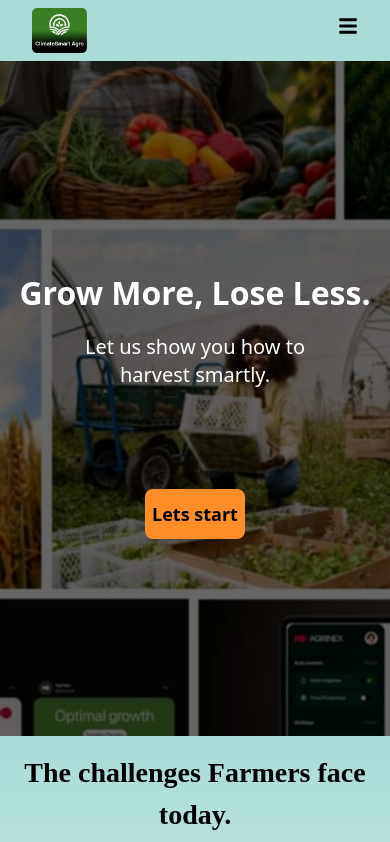
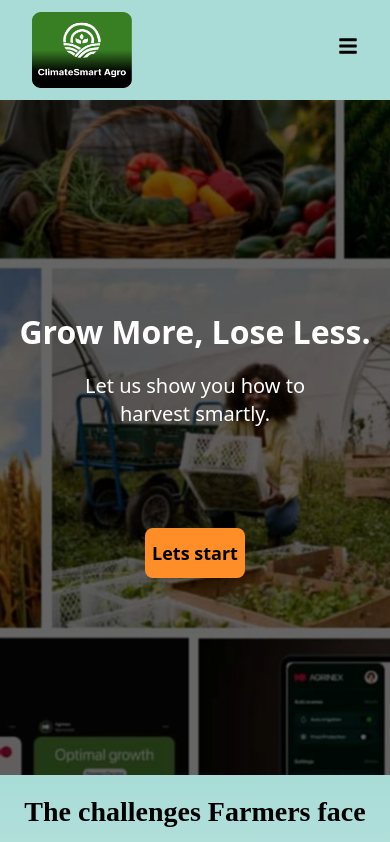
Before and after one commit to meedaah19/agro-smart-climate, a React (Vite) app: page / in a window 390 px wide. Shown: the top 842 px of the page. Built offline with nearby package versions, Linux system fonts and the light colour scheme.

Commit message:
restructure navbar

```diff
--- a/src/components/Root/Navbar.jsx
+++ b/src/components/Root/Navbar.jsx
@@ -18,16 +18,16 @@ function Navbar(){
     return(
         <nav className="transition-all duration-200">
             <div
-            className="bg-[#A9DCD7] px-8 flex justify-between relative z-50  mx-auto lg:pr-[160px] lg:pl-[160px]  lg:h-[87px] pt-[8px] pb-[8px] item-center">
+            className="bg-[#A9DCD7] px-8 flex justify-between relative z-50  mx-auto lg:pr-[160px] lg:pl-[160px] h-[100px]  lg:h-[87px] lg:pt-[8px] lg:pb-[8px]  item-center">
                  <img
                  src={img1}
                  alt="logo"
-                 className="h-[45px] lg:h-[70px]" />
+                 className="h-25 py-3 lg:py-0 lg:h-[70px]  w-25" />
 
                     <div className="lg:hidden pt-[8px]">
                         <button
                         onClick={() => setMenuOpen(!menuOpen)}
-                        className="text-xl text-black">
+                        className="text-xl py-7 lg:py-0 text-black">
                         {menuOpen ? <FaTimes /> : <FaBars />}
                         </button>
                     </div>
```
